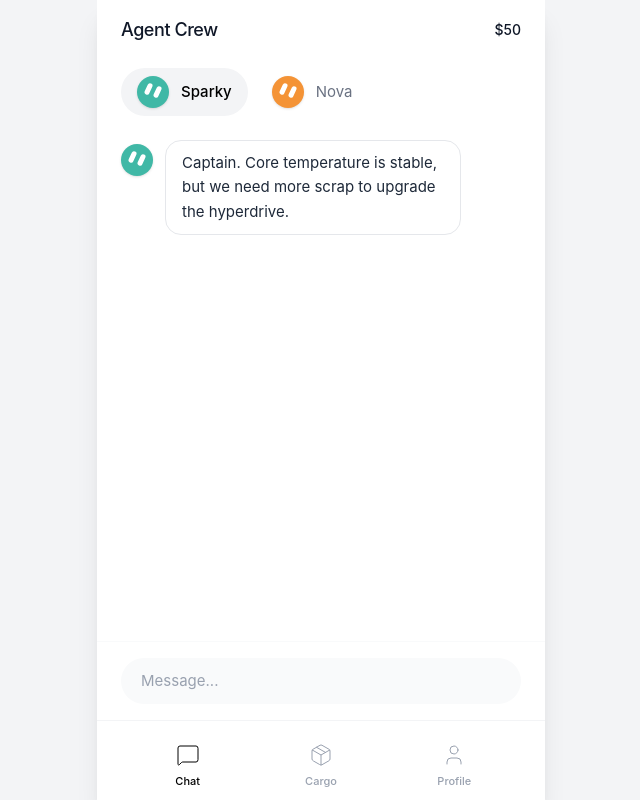
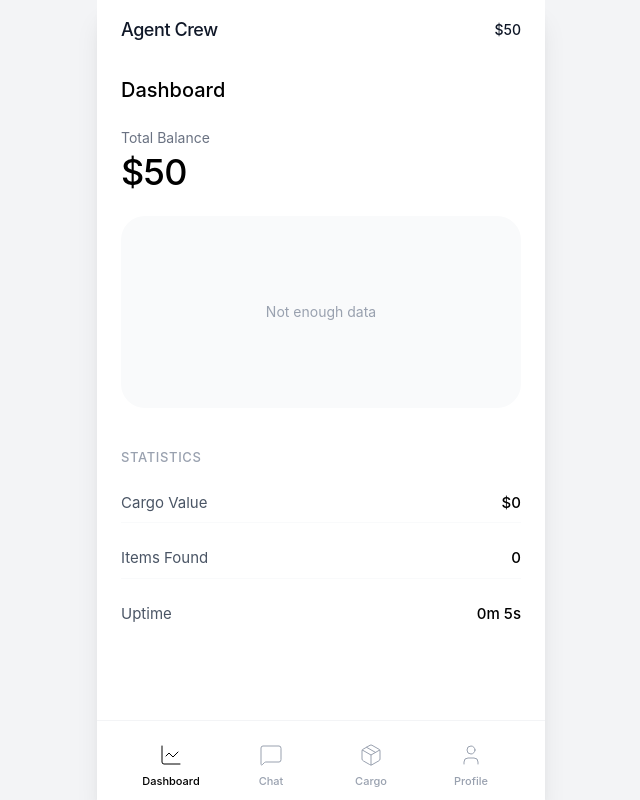
Before and after one commit to del4gent/epay, a React (Vite) app: page / in a window 1280 px wide. Shown: the whole page, without its empty margins (319-959 px from the left). Built offline with nearby package versions, Linux system fonts and the light colour scheme.

Commit message:
feat: add dashboard startscreen with portfolio line chart

```diff
--- a/src/App.tsx
+++ b/src/App.tsx
@@ -1,5 +1,5 @@
 import React, { useState, useEffect, useRef } from 'react';
-import { Package, Clock, Send, User, MessageSquare } from 'lucide-react';
+import { Package, Clock, Send, User, MessageSquare, LineChart } from 'lucide-react';
 import { useGameStore } from './store/gameStore';
 import type { Item } from './types';
 import { t } from './i18n';
@@ -15,14 +15,18 @@ const generateRandomItem = (): Item => {
 };
 
 function App() {
-  const { money, inventory, bots, missions, startMission, completeMission, chatHistory, addChatMessage } = useGameStore();
+  const {
+    money, moneyHistory, inventory, bots, missions, completeMission,
+    chatHistory, addChatMessage,
+    llmReady, llmLoadingText, initLLM, sendMessageToBotWithLLM
+  } = useGameStore();
   const [tick, setTick] = useState(0);
   const [activeBotId, setActiveBotId] = useState<string>(bots[0].id);
   const [chatInput, setChatInput] = useState('');
   const [typingBots, setTypingBots] = useState<string[]>([]);
   const chatEndRef = useRef<HTMLDivElement>(null);
 
-  const [activeTab, setActiveTab] = useState<'chat' | 'cargo' | 'account'>('chat');
+  const [activeTab, setActiveTab] = useState<'dashboard' | 'chat' | 'cargo' | 'account'>('dashboard');
 
   // Global Game Tick
   useEffect(() => {
@@ -51,33 +55,27 @@ function App() {
     }
   }, [chatHistory, activeBotId, typingBots, activeTab]);
 
-  const handleSendMessage = (e: React.FormEvent) => {
+  const handleSendMessage = async (e: React.FormEvent) => {
     e.preventDefault();
     if (!chatInput.trim()) return;
 
-    addChatMessage({ senderId: 'player', text: chatInput });
+    const input = chatInput;
+    setChatInput('');
+    const targetBotId = activeBotId;
 
-    const inputLower = chatInput.toLowerCase();
-    const targetBot = bots.find(b => b.id === activeBotId);
-    const botIdToReply = activeBotId;
+    if (!llmReady) {
+      addChatMessage({ senderId: 'player', text: input });
+      setTypingBots(prev => [...prev, targetBotId]);
+      setTimeout(() => {
+        setTypingBots(prev => prev.filter(id => id !== targetBotId));
+        addChatMessage({ senderId: targetBotId, text: "AI Core is offline. Please initialize first." });
+      }, 1000);
+      return;
+    }
 
-    setTypingBots(prev => [...prev, botIdToReply]);
-
-    setTimeout(() => {
-      setTypingBots(prev => prev.filter(id => id !== botIdToReply));
-      if (inputLower.includes('mission') || inputLower.includes('deploy') || inputLower.includes('go')) {
-        if (targetBot?.status === 'idle') {
-          addChatMessage({ senderId: botIdToReply, text: t('launchSequence') });
-          startMission(botIdToReply, 5000);
-        } else {
-          addChatMessage({ senderId: botIdToReply, text: t('alreadyOnMission') });
-        }
-      } else {
-        addChatMessage({ senderId: botIdToReply, text: t('acknowledged') });
-      }
-    }, 1500);
-
-    setChatInput('');
+    setTypingBots(prev => [...prev, targetBotId]);
+    await sendMessageToBotWithLLM(targetBotId, input);
+    setTypingBots(prev => prev.filter(id => id !== targetBotId));
   };
 
   const activeBot = bots.find(b => b.id === activeBotId);
@@ -107,6 +105,42 @@ function App() {
     );
   };
 
+  const PortfolioChart = ({ data }: { data: { time: number, amount: number }[] }) => {
+    if (data.length < 2) return <div className="h-40 flex items-center justify-center text-gray-400 text-sm">Not enough data</div>;
+
+    const minAmount = Math.min(...data.map(d => d.amount));
+    const maxAmount = Math.max(...data.map(d => d.amount));
+    const padding = (maxAmount - minAmount) * 0.1 || 10;
+    const yMin = Math.max(0, minAmount - padding);
+    const yMax = maxAmount + padding;
+
+    const startTime = data[0].time;
+    const endTime = data[data.length - 1].time;
+    const timeSpan = endTime - startTime || 1;
+
+    const getX = (time: number) => ((time - startTime) / timeSpan) * 100;
+    const getY = (amount: number) => 100 - (((amount - yMin) / (yMax - yMin)) * 100);
+
+    const points = data.map(d => `${getX(d.time)},${getY(d.amount)}`).join(' ');
+
+    const isPositive = data[data.length - 1].amount >= data[0].amount;
+    const strokeColor = isPositive ? '#22c55e' : '#ef4444'; // green-500 or red-500
+
+    return (
+      <div className="w-full h-40 relative">
+        <svg className="w-full h-full overflow-visible" preserveAspectRatio="none" viewBox="0 0 100 100">
+          <polyline
+            fill="none"
+            stroke={strokeColor}
+            strokeWidth="2"
+            points={points}
+            vectorEffect="non-scaling-stroke"
+          />
+        </svg>
+      </div>
+    );
+  };
+
   return (
     <div className="flex justify-center bg-gray-100 min-h-screen font-sans text-gray-900">
       <div className="w-full max-w-md bg-white shadow-xl flex flex-col h-[100dvh] relative overflow-hidden">
@@ -123,6 +157,52 @@ function App() {
 
         {/* MAIN CONTENT AREA */}
         <main className="flex-1 overflow-hidden relative flex flex-col bg-white">
+
+          {/* --- DASHBOARD TAB --- */}
+          {activeTab === 'dashboard' && (
+            <div className="flex flex-col h-full bg-white overflow-y-auto px-6 py-4 space-y-6">
+              <h2 className="text-xl font-medium text-black">{t('dashboard')}</h2>
+
+              <div className="flex flex-col space-y-1">
+                <p className="text-sm text-gray-500">{t('totalBalance')}</p>
+                <div className="text-4xl font-medium text-black tracking-tight">
+                  ${money.toLocaleString('de-DE')}
+                </div>
+                {moneyHistory.length > 1 && (
+                  <div className={`text-sm font-medium ${moneyHistory[moneyHistory.length - 1].amount >= moneyHistory[0].amount ? 'text-green-500' : 'text-red-500'}`}>
+                    {moneyHistory[moneyHistory.length - 1].amount >= moneyHistory[0].amount ? '+' : ''}
+                    {(moneyHistory[moneyHistory.length - 1].amount - moneyHistory[0].amount).toLocaleString('de-DE')} ({(
+                      ((moneyHistory[moneyHistory.length - 1].amount - moneyHistory[0].amount) / moneyHistory[0].amount) * 100
+                    ).toFixed(2)}%)
+                  </div>
+                )}
+              </div>
+
+              <div className="bg-gray-50 rounded-3xl p-4">
+                <PortfolioChart data={moneyHistory} />
+              </div>
+
+              <div className="space-y-4 pt-4">
+                <h3 className="text-[13px] font-medium text-gray-400 uppercase tracking-wider">{t('statistics')}</h3>
+                <div className="flex flex-col gap-4">
+                  <div className="flex justify-between items-center py-2 border-b border-gray-50">
+                    <span className="text-[15px] text-gray-600">{t('cargoValue')}</span>
+                    <span className="text-[15px] text-black font-medium">
+                      ${inventory.reduce((sum, item) => sum + item.baseValue, 0).toLocaleString('de-DE')}
+                    </span>
+                  </div>
+                  <div className="flex justify-between items-center py-2 border-b border-gray-50">
+                    <span className="text-[15px] text-gray-600">{t('itemsFound')}</span>
+                    <span className="text-[15px] text-black font-medium">{inventory.length}</span>
+                  </div>
+                  <div className="flex justify-between items-center py-2">
+                    <span className="text-[15px] text-gray-600">{t('uptime')}</span>
+                    <span className="text-[15px] text-black font-medium">{Math.floor(tick / 60)}m {tick % 60}s</span>
+                  </div>
+                </div>
+              </div>
+            </div>
+          )}
 
           {/* --- CHAT TAB --- */}
           {activeTab === 'chat' && (
@@ -148,6 +228,27 @@ function App() {
 
               {/* Chat Messages */}
               <div className="flex-1 overflow-y-auto px-6 py-4 space-y-6 z-10">
+                {!llmReady && (
+                  <div className="bg-gray-50 border border-gray-100 p-5 rounded-2xl flex flex-col items-center justify-center text-center space-y-3 mb-6">
+                    <div className="w-10 h-10 bg-white rounded-full flex items-center justify-center shadow-sm">
+                      <MessageSquare className="w-5 h-5 text-gray-400" />
+                    </div>
+                    <div>
+                      <h3 className="text-[15px] font-medium text-black">AI Core Offline</h3>
+                      <p className="text-[13px] text-gray-500 mt-1 max-w-[200px] mx-auto">Initialize the local LLM for smart chat.</p>
+                    </div>
+                    {llmLoadingText ? (
+                      <div className="text-[11px] font-mono text-gray-500 bg-gray-100 px-3 py-2 rounded-lg max-w-full break-all">
+                        {llmLoadingText}
+                      </div>
+                    ) : (
+                      <button onClick={initLLM} className="bg-black hover:bg-gray-800 text-white text-[13px] font-medium px-5 py-2.5 rounded-full transition-colors mt-2">
+                        Initialize Llama-3.2
+                      </button>
+                    )}
+                  </div>
+                )}
+
                 {activeBotMessages.map(msg => {
                   const isPlayer = msg.senderId === 'player';
                   return (
@@ -304,6 +405,14 @@ function App() {
         {/* BOTTOM NAVIGATION BAR */}
         <nav className="flex justify-around items-center bg-white border-t border-gray-100 pb-safe pt-3 px-6 shrink-0 h-20">
           <button
+            onClick={() => setActiveTab('dashboard')}
+            className={`flex flex-col items-center justify-center w-full h-full space-y-1.5 transition-colors ${activeTab === 'dashboard' ? 'text-black' : 'text-gray-400 hover:text-gray-600'}`}
+          >
+            <LineChart className="w-6 h-6 stroke-1" />
+            <span className="text-[11px] font-medium">{t('dashboard')}</span>
+          </button>
+
+          <button
             onClick={() => setActiveTab('chat')}
             className={`flex flex-col items-center justify-center w-full h-full space-y-1.5 transition-colors ${activeTab === 'chat' ? 'text-black' : 'text-gray-400 hover:text-gray-600'}`}
           >
--- a/src/i18n.ts
+++ b/src/i18n.ts
@@ -5,6 +5,7 @@ export const translations = {
     alreadyOnMission: "I am currently on a mission.",
     acknowledged: "Acknowledged.",
     agentCrew: "Agent Crew",
+    dashboard: "Dashboard",
     chat: "Chat",
     cargo: "Cargo",
     profile: "Profile",
@@ -40,6 +41,7 @@ export const translations = {
     alreadyOnMission: "Ich bin derzeit auf einer Mission.",
     acknowledged: "Verstanden.",
     agentCrew: "Agenten Crew",
+    dashboard: "Übersicht",
     chat: "Chat",
     cargo: "Fracht",
     profile: "Profil",
--- a/src/store/gameStore.ts
+++ b/src/store/gameStore.ts
@@ -12,6 +12,7 @@ interface GameState {
   bots: Bot[];
   missions: Mission[];
   chatHistory: ChatMessage[];
+  moneyHistory: { time: number; amount: number }[];
 
   // Actions
   addMoney: (amount: number) => void;
@@ -44,8 +45,15 @@ export const useGameStore = create<GameState>((set) => ({
   bots: INITIAL_BOTS,
   missions: [],
   chatHistory: INITIAL_CHAT,
+  moneyHistory: [{ time: Date.now(), amount: 50 }],
 
-  addMoney: (amount) => set((state) => ({ money: state.money + amount })),
+  addMoney: (amount) => set((state) => {
+    const newMoney = state.money + amount;
+    return {
+      money: newMoney,
+      moneyHistory: [...state.moneyHistory, { time: Date.now(), amount: newMoney }]
+    };
+  }),
 
   startMission: (botId, duration) => set((state) => {
     const endTime = Date.now() + duration;
@@ -76,8 +84,10 @@ export const useGameStore = create<GameState>((set) => ({
   sellListing: (listingId) => set((state) => {
     const listing = state.listings.find(l => l.id === listingId);
     if (!listing) return state;
+    const newMoney = state.money + listing.listedPrice;
     return {
-      money: state.money + listing.listedPrice,
+      money: newMoney,
+      moneyHistory: [...state.moneyHistory, { time: Date.now(), amount: newMoney }],
       listings: state.listings.filter(l => l.id !== listingId)
     };
   }),
```
